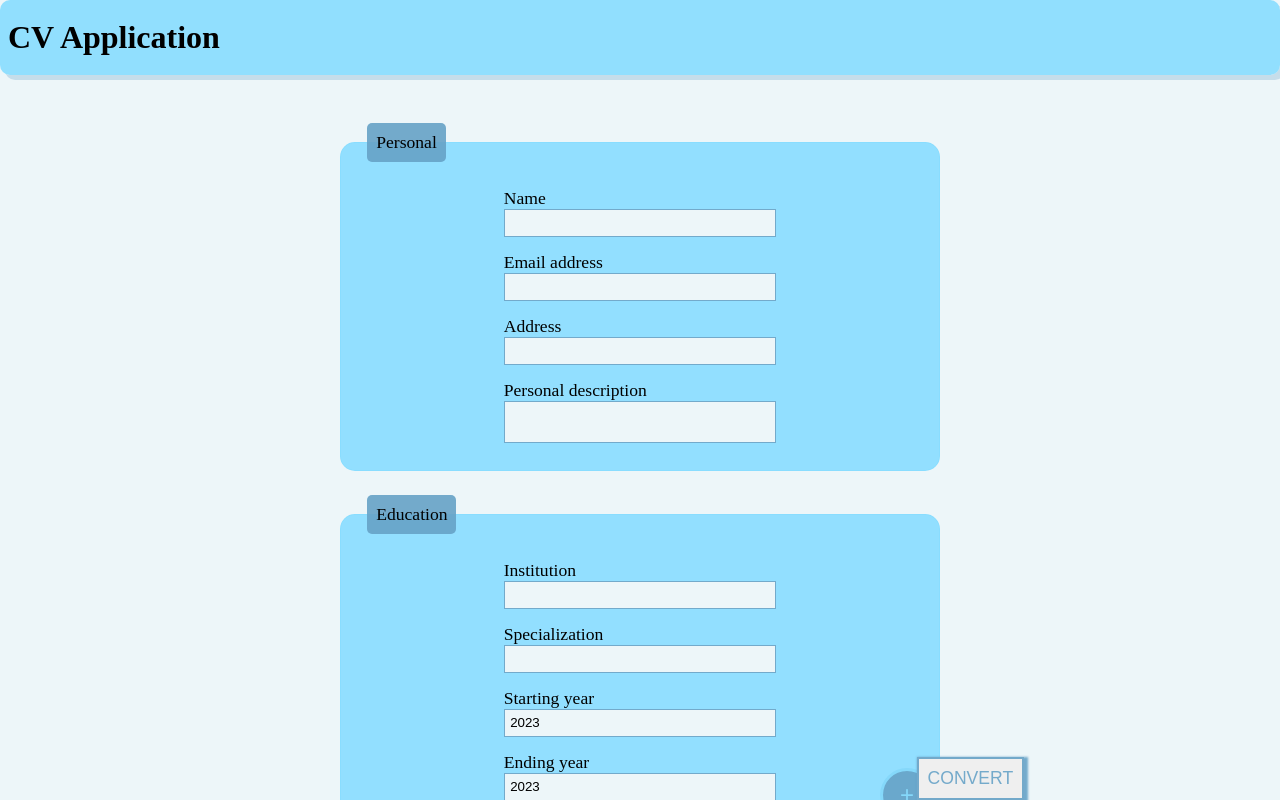
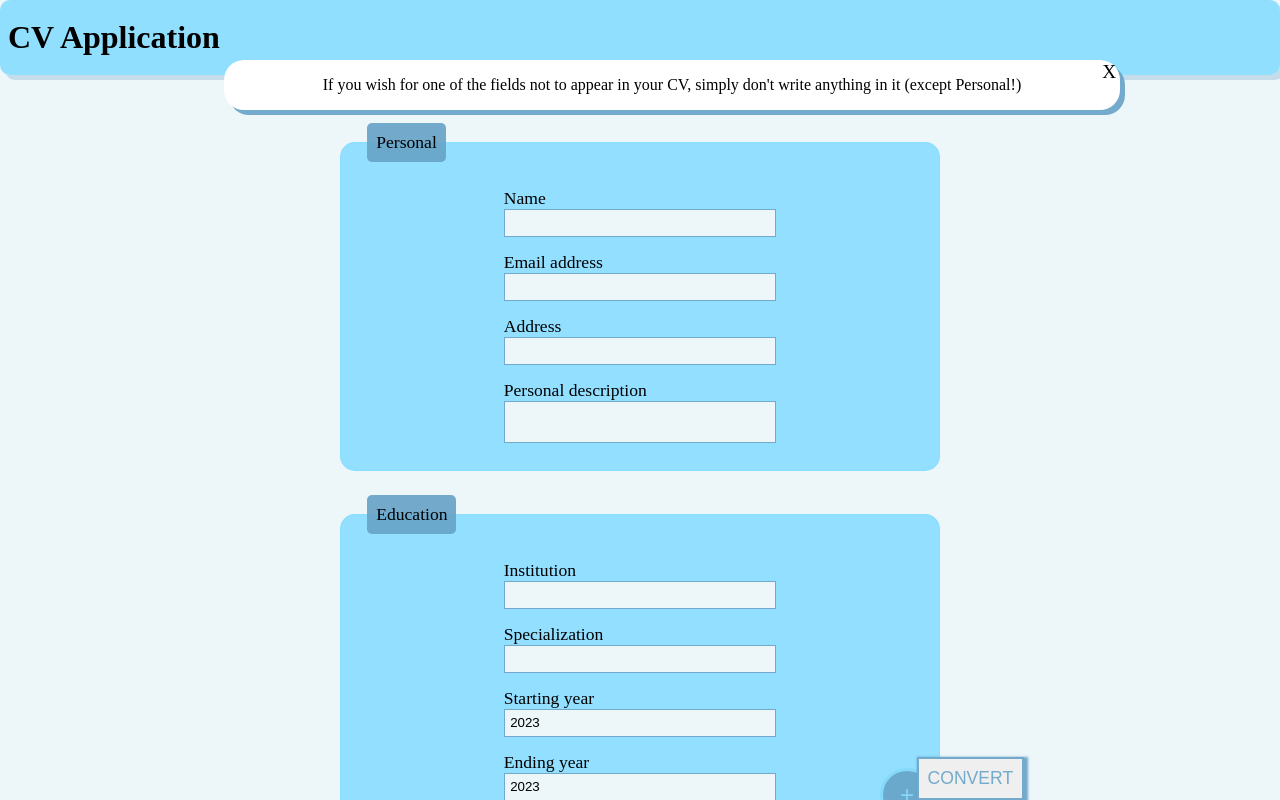
Before and after one commit to deliasoare/CvApplication, a React (Create React App) app in the folder cvapp/: page / in a window 1280 px wide. Both pictures are taken after a click on the element "START". Shown: the top 800 px of the page. Built offline with nearby package versions, Linux system fonts and the light colour scheme.

Commit message:
Add alert to inform users about how to remove certain fields from  their CVs

```diff
--- a/cvapp/src/components/form/form.js
+++ b/cvapp/src/components/form/form.js
@@ -2,7 +2,8 @@ import PersonalDescription from './personal';
 import Education from './education';
 import WorkExperience from './workExperience';
 import AdditionalAchievements from './additionalAchivements';
-import { useState } from 'react';
+
+import { useState  } from 'react';
 
 export default function Form({ setInfo, activatePreviewPage }){
     const [personal, setPersonal] = useState([]);
@@ -10,13 +11,27 @@ export default function Form({ setInfo, activatePreviewPage }){
     const [workExp, setWorkExp] = useState([]);
     const [achievements, setAchievements] = useState([]);
 
+    const [isHidden, setHidden] = useState(false);
     const updateInfo = () =>{
         setInfo({
             personal, education , workExp, achievements
         });
     }
+    const closeTip =  () => {
+        setHidden(true);
+    }
+    setTimeout(() => {
+        closeTip();
+    }, 10000)
 
     return (
+        <>
+            {!isHidden &&
+            <div className = 'tip'>
+                If you wish for one of the fields not to appear in your CV, simply don't write anything in it (except Personal!)
+                <span class="closeTip" onClick={closeTip}>X</span>
+            </div>
+            }
             <form action="" onSubmit={function(e) {
                 updateInfo();
                 activatePreviewPage();
@@ -28,5 +43,6 @@ export default function Form({ setInfo, activatePreviewPage }){
                 <AdditionalAchievements achievements={achievements} setAchievements={setAchievements}/>
                 <button className="submitForm"> CONVERT </button>
             </form>
+        </>
     );
 }
--- a/cvapp/src/components/page/header.js
+++ b/cvapp/src/components/page/header.js
@@ -1,8 +1,9 @@
-
 export default function Header() {
     return (
-        <div className="header">
-            <h1 className="headerTitle">CV Application</h1>
-        </div>
+        <>
+            <div className="header">
+                <h1 className="headerTitle">CV Application</h1>
+            </div>
+        </>
     );
 }
--- a/cvapp/src/styles/formPositioning.scss
+++ b/cvapp/src/styles/formPositioning.scss
@@ -5,8 +5,36 @@ $secondary: rgba(102, 162, 199, 0.9);
     justify-content: center;
     align-items: center;
 }
-
+@keyframes showTip {
+    0% {
+        top: 0;
+        opacity: 0;
+    }
+    100% {
+        top: 60px;
+        opacity: 1;
+    }
+}
 body {
+    .tip {
+        position: fixed;
+        margin-left: 50%;
+        width: 70%;
+        min-width: 350px;
+        transform: translateX(-50%);
+        animation: {
+            name: showTip;
+            duration: 400ms;
+            fill-mode: forwards;
+            timing-function: ease-in-out;
+        }
+        z-index: 1;
+        .closeTip {
+            position: absolute;
+            right: 4px;
+            top: 1%;
+        }
+    }
     form {
         @include center;
         padding: 1em 0;
--- a/cvapp/src/styles/formStyling.scss
+++ b/cvapp/src/styles/formStyling.scss
@@ -2,6 +2,20 @@ $background: #edf6f9;
 $header: rgba(136, 221, 255, 0.9);
 $secondary: rgba(102, 162, 199, 0.9);
 
+.tip {
+    background: #fff;
+    padding: 1em;
+    border-radius: 20px;
+    box-shadow: 5px 5px $secondary;
+    text-align: center;
+    .closeTip {
+        cursor: pointer;
+        font-size: 1.2rem;
+        &:hover {
+            color: $secondary;
+        }
+    }
+}
 form {
     position: relative;
     .submitForm {
```
Also changed, not shown: cvapp/src/App.js (+5 -5 lines). Lines whose indentation alone changed are shown as unchanged.
